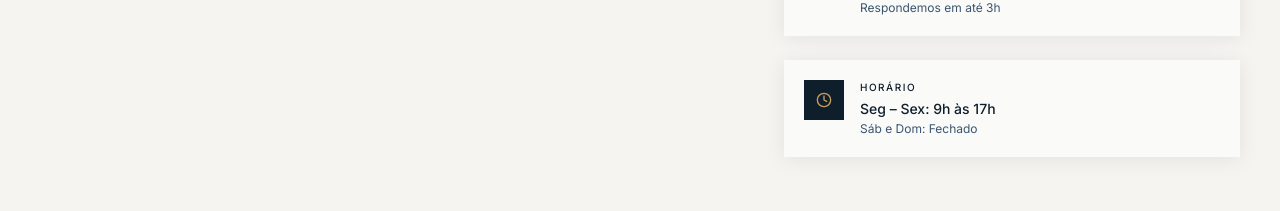
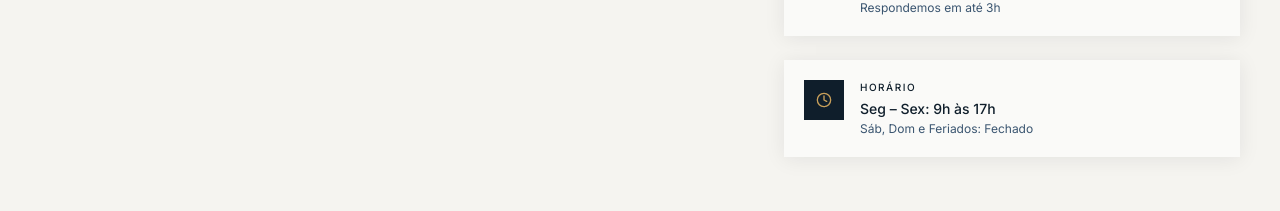
Before and after one commit to lucaslima44/imoveis-site, a Next.js app: page /localizacao in a window 1280 px wide. Shown: the part 916-1127 px from the top of the page. Built offline with nearby package versions, Linux system fonts and the light colour scheme; no server answers.

Commit message:
fix: update weekend hours in contact information to include holidays

```diff
--- a/app/localizacao/page.tsx
+++ b/app/localizacao/page.tsx
@@ -40,7 +40,7 @@ const contactInfo = [
     icon: Clock,
     label: "Horário",
     value: "Seg – Sex: 9h às 17h",
-    sub: "Sáb e Dom: Fechado",
+    sub: "Sáb, Dom e Feriados: Fechado",
     href: null,
   },
 ];
```
